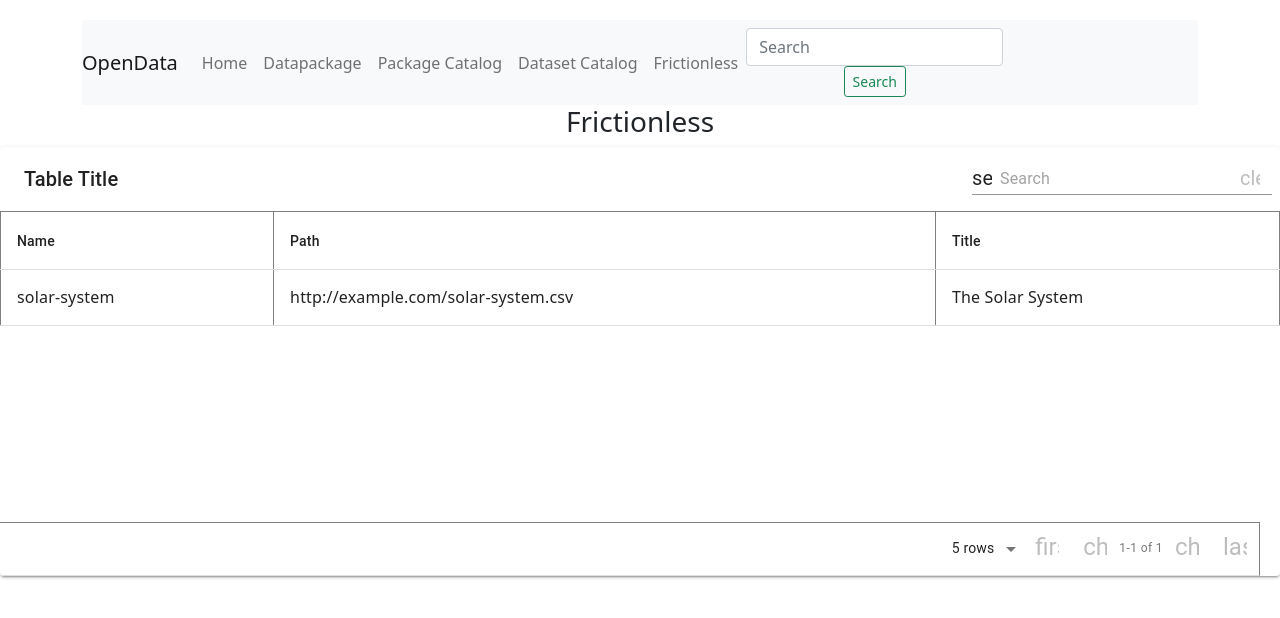
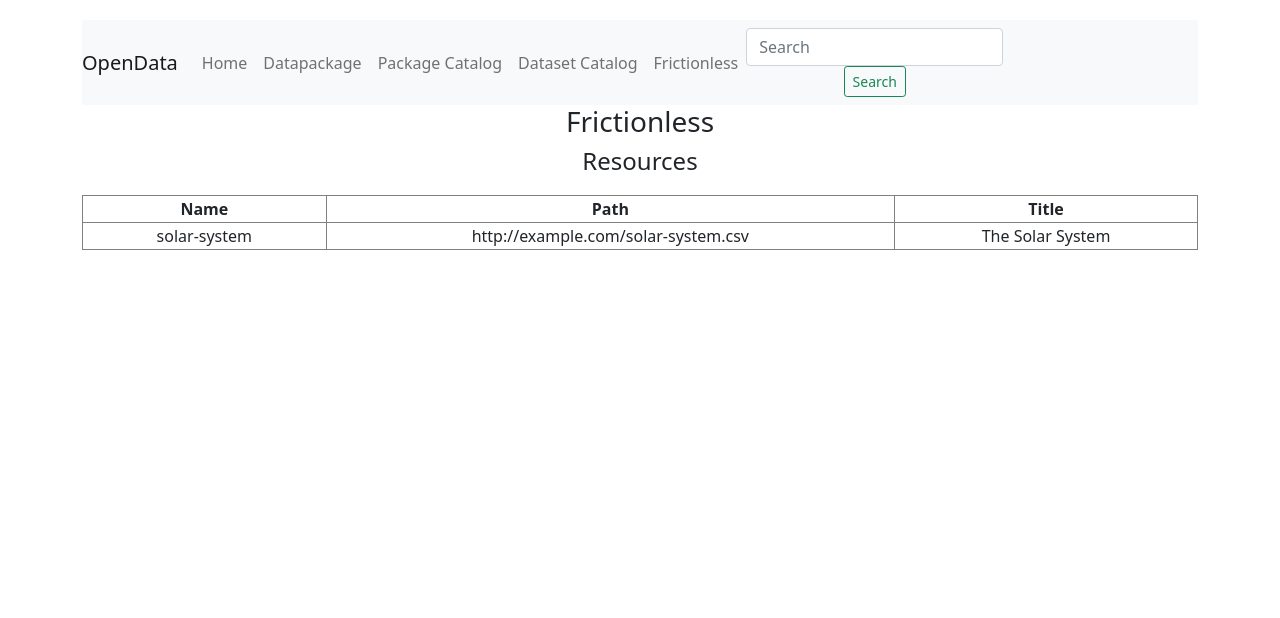
Before and after one commit to timeonator/open.data, a React (Create React App) app: page /frictionless in a window 1280 px wide. Shown: the top 618 px of the page. Built offline with nearby package versions, Linux system fonts and the light colour scheme.

Commit message:
display frictionless resources as a table

```diff
--- a/src/component/frictionless/resources.js
+++ b/src/component/frictionless/resources.js
@@ -1,10 +1,10 @@
 import React from 'react';
-import MaterialTable from 'material-table';
+import Table from '../table';
 
 const columns = [
-  { field: 'name', title: 'Name' },
-  { field: 'path', title: 'Path' },
-  { field: 'title', title: 'Title' },
+  { accessor: 'name', Header: 'Name' },
+  { accessor: 'path', Header: 'Path' },
+  { accessor: 'title', Header: 'Title' },
 ];
 
 const data = [
@@ -18,7 +18,8 @@ const data = [
 const Resources = (props) => {
   return (
     <>
-      <MaterialTable columns={columns} data={data} />
+      <h4>Resources</h4>
+      <Table columns={columns} data={data} />
     </>
   );
 };
```
